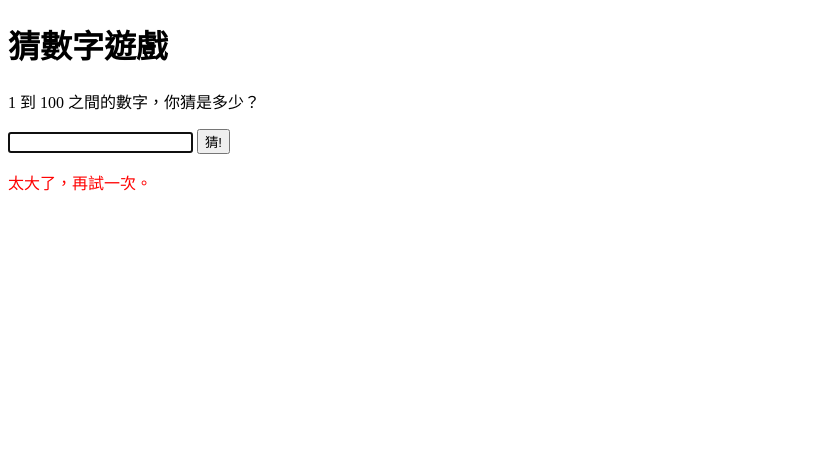
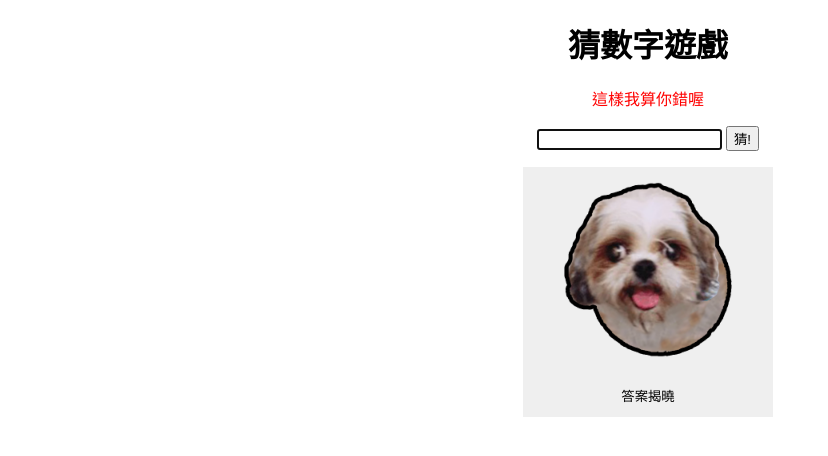
Before and after one commit to whitevbear/Guessing-Number, a plain HTML site: page index.html in a window 1280 px wide. Both pictures are taken after a click on the input "猜!". Shown: the whole page, without its empty margins (0-828 px from the left). Drawn offline with Linux system fonts and the light colour scheme.

Commit message:
add button

```diff
--- /dev/null
+++ b/index.css
@@ -0,0 +1,19 @@
+body{
+    width: 100%;
+    text-align: center;
+}
+h1{
+    margin: 20px;
+}
+button{
+    width: 250px;
+    height: 250px;
+    /* background-color: transparent;  */
+    border-color: transparent;
+}
+
+.answerbutton {
+    width: 200px;
+    height: 200px;
+    text-align: center;
+}
--- a/index.html
+++ b/index.html
@@ -3,14 +3,19 @@
   <head>
     <title>猜數字遊戲</title>
     <meta charset="utf-8" />
+    <link rel="stylesheet" href="index.css">
   </head>
   <body>
 
     <h1>猜數字遊戲</h1>
-    <p>1 到 100 之間的數字，你猜是多少？</p>
+    <p class="message">1 到 100 之間的數字，你猜是多少？</p>
     <input type="text" id="guessField" />
     <input type="submit" value="猜!" id="guessSubmit" />
-    <p class="message"></p>
+    <p class="answer">
+    <button type="button"><img src="dog01.png" class="answerbutton"> <p>答案揭曉</p></button>
+    </p>
+
+
   </body>
   <script>
     // Random number
@@ -24,7 +29,7 @@
 
     let timeCount = 0;
     let img = document.createElement('img');
-    img.src ="https://scontent.ftpe7-2.fna.fbcdn.net/v/t39.30808-6/343356898_955188749007026_7783094404009363251_n.jpg?_nc_cat=109&ccb=1-7&_nc_sid=524774&_nc_ohc=hEDJrj1k2G8AX8ZeeQp&_nc_ht=scontent.ftpe7-2.fna&oh=00_AfBmXhVTs_XDXb7KoCBUzexVjGcN3X83OcbxzDl-v4ZK_g&oe=656B7259";
+    img.src ="meme01.jpg";
 
 
     // Event listener
@@ -46,11 +51,15 @@
 
       } else if (userGuess < targetNumber) {
 
-        message.textContent = "太小了，再試一次。";
+        message.textContent = userGuess+" 太小了，再試一次。";
         message.style.color = "red";
-      } else {
+      } else if (userGuess > targetNumber){
 
-        message.textContent = "太大了，再試一次。";
+        message.textContent =  userGuess+" 太大了，再試一次。";
+        message.style.color = "red";
+      }else {
+
+        message.textContent = "這樣我算你錯喔";
         message.style.color = "red";
       }
 
```
Also changed, not shown: dog01.png (added), meme01.jpg (added).
